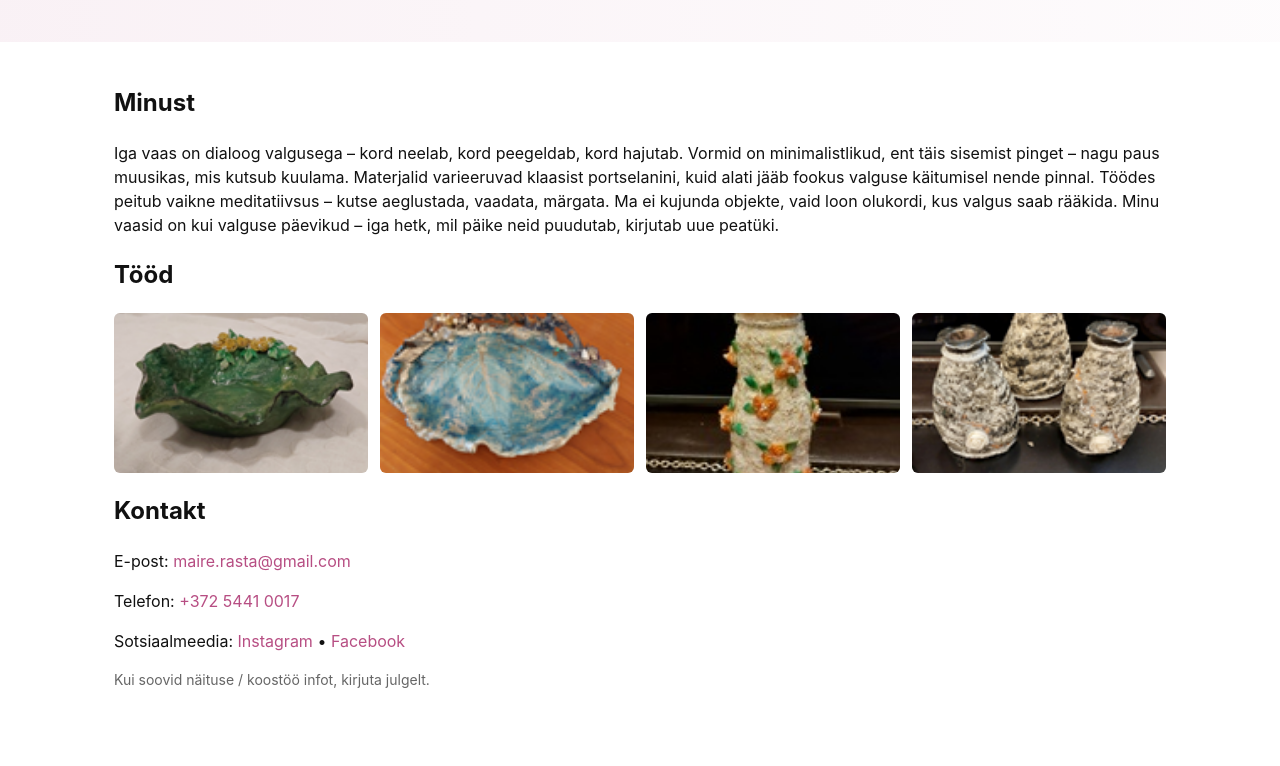
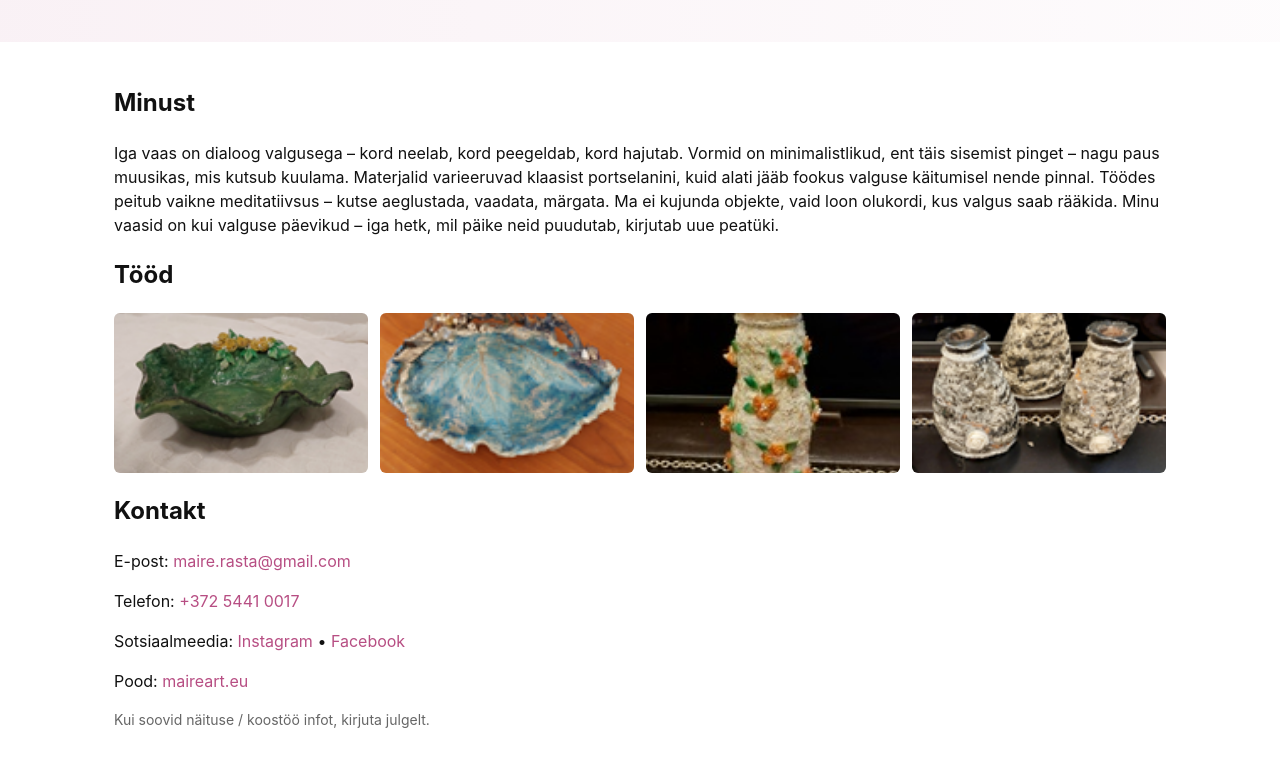
Before and after one commit to pritulkin/maire-rasta-veeb, a plain HTML site: page index.html in a window 1280 px wide. Shown: the part 246-1012 px from the top of the page. Before the commit the page ends 974 px from the top, so only its background shows below. Drawn offline with Linux system fonts and the light colour scheme.

Commit message:
poe link

```diff
--- a/index.html
+++ b/index.html
@@ -57,6 +57,7 @@
       <p>E-post: <a href="mailto:maire.rasta@gmail.com">maire.rasta@gmail.com</a></p>
       <p>Telefon: <a href="tel:+37254410017">+372 5441 0017</a></p>
       <p>Sotsiaalmeedia: <a href="https://www.instagram.com/rastamaire/" target="_blank" rel="noopener">Instagram</a> • <a href="https://www.facebook.com/profile.php?id=61583361689240" target="_blank" rel="noopener">Facebook</a></p>
+      <p>Pood: <a href="https://maireart.eu" target="_blank" rel="noopener">maireart.eu</a></p>
       <p class="note">Kui soovid näituse / koostöö infot, kirjuta julgelt.</p>
     </section>
   </main>
```
